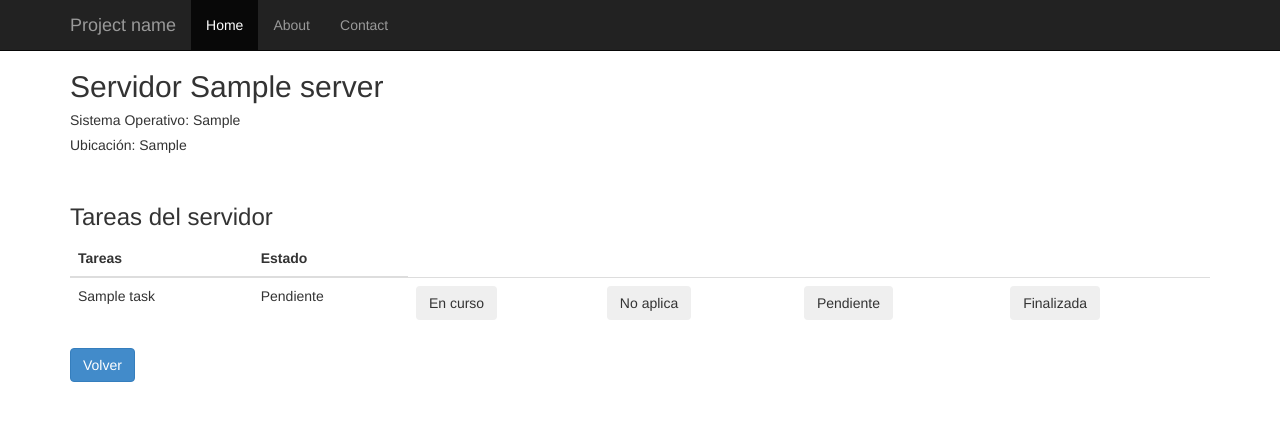
After one commit to data-tsunami/seg_mngr, a Django app: page /server_tasks/1/ in a window 1280 px wide. The commit adds this page. Shown: the top 421 px of the page. Run offline with Django 3.2, Linux system fonts and the light colour scheme; tables that the repository leaves empty hold one stand-in row (values such as "Sample post"); parts of the project's set-up code (start-up, migrations or seed data) failed here and were passed over; some libraries are stand-ins or nearby versions.

Commit message:
SegManager Implementacion SEGMNGR-11 finalizado pantalla de servidor

```diff
--- a/seg_mngr/models.py
+++ b/seg_mngr/models.py
@@ -38,9 +38,19 @@ class ServerTask(models.Model):
     """
     Estado de la tarea por servidor
     """
+    Pendiente = 'P'
+    No_Aplica ='NA'
+    En_Curso ='EC'
+    Finalizada ='F'
+    STATE_CHOICES = (
+        (Pendiente, 'Pendiente'),
+        (No_Aplica, 'No aplica'),
+        (En_Curso, 'En curso'),
+        (Finalizada, 'Finalizada'),
+        )
     server = models.ForeignKey(Server)
     task = models.ForeignKey(Task)
-    state = models.CharField(max_length = 64)
+    state = models.CharField(max_length = 64, choices=STATE_CHOICES, default=Pendiente)
 
     def __unicode__(self):
         return u"Servidor {0} Tarea {1}".format(self.server.name, self.task.name)
--- a/seg_mngr/templates/seg_mngr/server_manager.html
+++ b/seg_mngr/templates/seg_mngr/server_manager.html
@@ -9,7 +9,7 @@
           <th>#</th>
           {% if servers %}
           {% for servidor in servers %}
-          <th><a href="">Servidor {{servidor.name}}</a></th>
+          <th><a href="/server_tasks/{{servidor.id}}/">Servidor {{servidor.name}}</a></th>
           {% endfor %}
           {% endif %}
         </tr>
--- /dev/null
+++ b/seg_mngr/templates/seg_mngr/server_tasks.html
@@ -0,0 +1,36 @@
+{% extends "seg_mngr/base.html" %}
+{% block title %} Server Manager{% endblock %}
+{% block content %}
+<h2>Servidor {{servidor.name}}</h2>
+<h5>Sistema Operativo: {{servidor.operating_system}}</h5>
+<h5>Ubicación: {{servidor.location}}</h5>
+<br>
+<h3>Tareas del servidor</h3>
+
+<table class="table">
+	<thead>
+		<tr>
+			<th>Tareas</th>
+			<th>Estado</th>
+		</tr>
+	</thead>
+	<tbody>
+  		<form  action='.' method='POST' enctype="multipart/form-data">
+			{% csrf_token %}
+		{% for k,v in tareas.items %}
+		<tr>
+			<td>{{k.name}}</td>
+			<td>{{v}}</td>
+			<td><input type="submit" name="{{servidor.id}}-{{k.id}}-EC" value="En curso" class="btn btn-mini "></td>
+			<td><input type="submit" name="{{servidor.id}}-{{k.id}}-NA" value="No aplica" class="btn btn-mini "></td>
+			<td><input type="submit" name="{{servidor.id}}-{{k.id}}-P" value="Pendiente" class="btn btn-mini "></td>
+			<td><input type="submit" name="{{servidor.id}}-{{k.id}}-F" value="Finalizada" class="btn btn-mini "></td>
+		</tr>
+		{% endfor%}
+		</form>
+	</tbody>
+</table>
+<a class="btn btn-primary"  href="/server_manager/">Volver</a>
+
+
+{% endblock %}
--- a/seg_mngr/urls.py
+++ b/seg_mngr/urls.py
@@ -6,6 +6,7 @@ admin.autodiscover()
 urlpatterns = patterns('',
 
     url(r'^$', 'seg_mngr.views.home', name='home'),
-    url(r'^server_manager/', 'seg_mngr.views.server_manager', name='server_manager_view'),
+    url(r'^server_manager/', 'seg_mngr.views.server_manager', name='server_manager'),
+    url(r'server_tasks/(?P<id_servidor>.*)/$', 'seg_mngr.views.server_tasks', name='server_tasks'),
     url(r'^admin/', include(admin.site.urls)),
 )
--- a/seg_mngr/views.py
+++ b/seg_mngr/views.py
@@ -1,10 +1,13 @@
 from django.shortcuts import render_to_response
 from django.template.context import RequestContext
 from seg_mngr.models import Server, Task, ServerTask
+from django.core.exceptions import ObjectDoesNotExist
 
 def home(request):
     return render_to_response("seg_mngr/index.html")
 
+# Vista para el template seg_mnger/server_manager.html
+# Te arma la matriz donde muestra los estado de la tarea por servidor
 def server_manager(request):
     matriz = {}
     for tareas in Task.objects.all():
@@ -14,11 +17,16 @@ def server_manager(request):
                 except ServerTask.DoesNotExist:
                     estado = None
                 if estado is not None:
-                    matriz[(tareas.id,servidor.id)] = estado.state
+                    if estado.state == ServerTask.Pendiente:
+                        matriz[(tareas.id,servidor.id)] = 'Pendiente'
+                    if estado.state == ServerTask.No_Aplica:
+                        matriz[(tareas.id,servidor.id)] = 'No aplica'
+                    if estado.state == ServerTask.En_Curso:
+                        matriz[(tareas.id,servidor.id)] = 'En curso'
+                    if estado.state == ServerTask.Finalizada:
+                        matriz[(tareas.id,servidor.id)] = 'Finalizada'
                 else:
-                    matriz[(tareas.id,servidor.id)] = 'Falta'
-    for k,v in matriz.items():
-        print  (k,v)
+                    matriz[(tareas.id,servidor.id)] = 'Pendiente'
     contexto = {
         'servers': Server.objects.all(),
         'tasks': Task.objects.all(),
@@ -27,3 +35,47 @@ def server_manager(request):
     return render_to_response(
         "seg_mngr/server_manager.html",contexto,
         context_instance=RequestContext(request))
+
+# vista del servidor muestra los estados de las tareas de un servidor
+# template: seg_mngr/server_task.html
+def server_tasks(request, id_servidor):
+    servidor = Server.objects.get(pk=id_servidor)
+    if request.method == 'POST':
+        update_task = [k for k in request.POST.keys()
+                        if k.startswith(id_servidor + '-')]
+        task_id = update_task[0].split('-')[1]
+        update_state = update_task[0].split('-')[2]
+        tarea = Task.objects.get(pk=task_id)
+        try:
+            server_task = ServerTask.objects.get(task=tarea, server= servidor)
+        except ServerTask.DoesNotExist:
+            server_task = None
+        if server_task is not None:
+            ServerTask.objects.filter(task=tarea, server= servidor).update(state=update_state)
+        else:
+            server_task = ServerTask(task=tarea, server=servidor, state=update_state)
+            server_task.save()
+    matriz = {}
+    for tareas in Task.objects.all():
+        try:
+            estado = ServerTask.objects.get(task=tareas, server= servidor)
+        except ServerTask.DoesNotExist:
+            estado = None
+        if estado is not None:
+            if estado.state == ServerTask.Pendiente:
+                matriz[tareas] = 'Pendiente'
+            if estado.state == ServerTask.No_Aplica:
+                matriz[tareas] = 'No aplica'
+            if estado.state == ServerTask.En_Curso:
+                matriz[tareas] = 'En curso'
+            if estado.state == ServerTask.Finalizada:
+                matriz[tareas] = 'Finalizada'
+        else:
+            matriz[tareas] = 'Pendiente'
+    contexto = {
+        'servidor': Server.objects.get(pk=id_servidor),
+        'tareas': matriz,
+    }
+    return render_to_response(
+        "seg_mngr/server_tasks.html",contexto,
+        context_instance=RequestContext(request))
```
